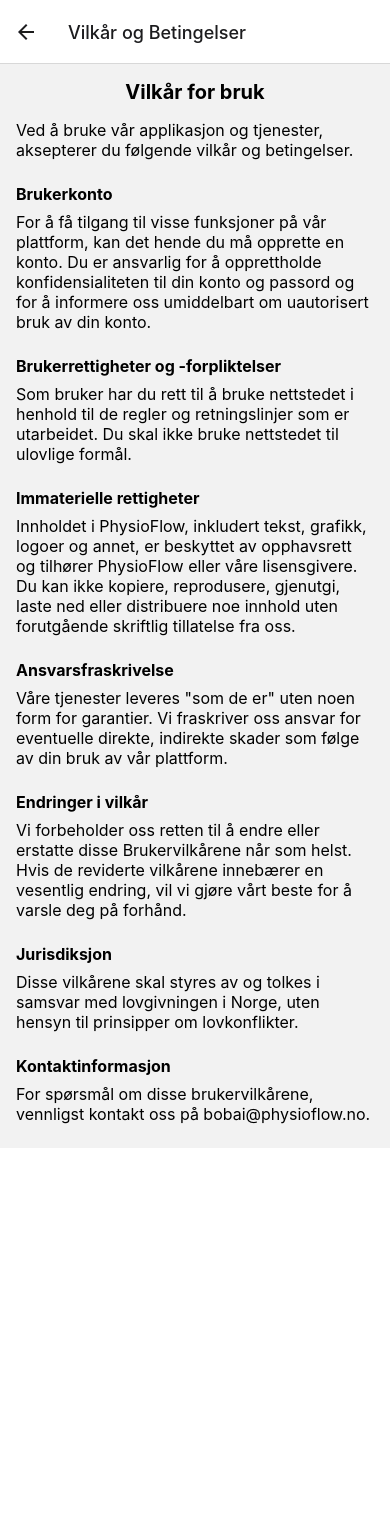
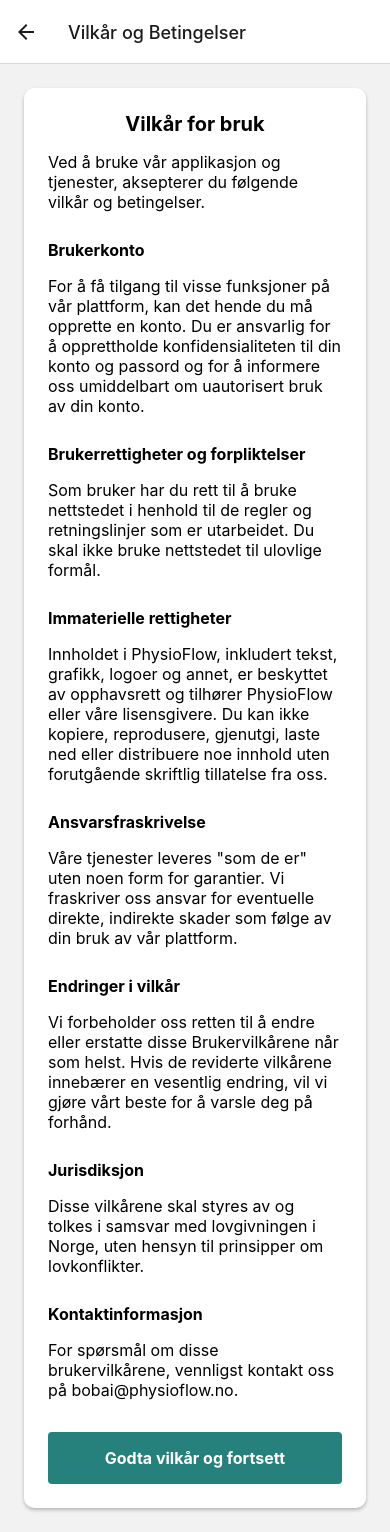
Before and after one commit to TommyS-NO/PhysioFlow-Prototype, a React Native app in the folder frontend/: screen /TermsScreen in a window 390 px wide. Before the commit the page ends 1148 px from the top, so only its background shows below. Built offline with nearby package versions, Linux system fonts and the light colour scheme; no server answers; the database is empty.

Commit message:
Makeover TermsScreen. Btn not activated or ready

```diff
--- a/frontend/Screens/TermsScreen.tsx
+++ b/frontend/Screens/TermsScreen.tsx
@@ -1,6 +1,128 @@
+// import React, { useState } from "react";
+// import { View, Text, StyleSheet, ScrollView, Alert } from "react-native";
+// import AsyncStorage from "@react-native-async-storage/async-storage";
+// import { useNavigation } from "@react-navigation/native";
+// import { theme } from "../theme";
+
+// const TermsScreen: React.FC = () => {
+//   const navigation = useNavigation();
+//   const [isAccepted, setIsAccepted] = useState(false);
+
+//   const handleAcceptTerms = async () => {
+//     if (isAccepted) {
+//       await AsyncStorage.setItem("termsAccepted", "true");
+//       navigation.goBack();
+//     } else {
+//       Alert.alert(
+//         "Vilkår må aksepteres",
+//         "Du må godta vilkårene for å fortsette."
+//       );
+//     }
+//   };
+
+//   return (
+//     <ScrollView contentContainerStyle={styles.container}>
+// <Text style={styles.title}>Vilkår for bruk</Text>
+// <Text style={styles.text}>
+//   Ved å bruke vår applikasjon og tjenester, aksepterer du følgende vilkår
+//   og betingelser.
+// </Text>
+
+// <Text style={styles.header}>Brukerkonto</Text>
+// <Text style={styles.text}>
+//   For å få tilgang til visse funksjoner på vår plattform, kan det hende du
+//   må opprette en konto. Du er ansvarlig for å opprettholde
+//   konfidensialiteten til din konto og passord og for å informere oss
+//   umiddelbart om uautorisert bruk av din konto.
+// </Text>
+
+// <Text style={styles.header}>Brukerrettigheter og -forpliktelser</Text>
+// <Text style={styles.text}>
+//   Som bruker har du rett til å bruke nettstedet i henhold til de regler og
+//   retningslinjer som er utarbeidet. Du skal ikke bruke nettstedet til
+//   ulovlige formål.
+// </Text>
+
+// <Text style={styles.header}>Immaterielle rettigheter</Text>
+// <Text style={styles.text}>
+//   Innholdet i PhysioFlow, inkludert tekst, grafikk, logoer og annet, er
+//   beskyttet av opphavsrett og tilhører PhysioFlow eller våre lisensgivere.
+//   Du kan ikke kopiere, reprodusere, gjenutgi, laste ned eller distribuere
+//   noe innhold uten forutgående skriftlig tillatelse fra oss.
+// </Text>
+
+// <Text style={styles.header}>Ansvarsfraskrivelse</Text>
+// <Text style={styles.text}>
+//   Våre tjenester leveres "som de er" uten noen form for garantier. Vi
+//   fraskriver oss ansvar for eventuelle direkte, indirekte skader som følge
+//   av din bruk av vår plattform.
+// </Text>
+
+// <Text style={styles.header}>Endringer i vilkår</Text>
+// <Text style={styles.text}>
+//   Vi forbeholder oss retten til å endre eller erstatte disse
+//   Brukervilkårene når som helst. Hvis de reviderte vilkårene innebærer en
+//   vesentlig endring, vil vi gjøre vårt beste for å varsle deg på forhånd.
+// </Text>
+
+// <Text style={styles.header}>Jurisdiksjon</Text>
+// <Text style={styles.text}>
+//   Disse vilkårene skal styres av og tolkes i samsvar med lovgivningen i
+//   Norge, uten hensyn til prinsipper om lovkonflikter.
+// </Text>
+
+// <Text style={styles.header}>Kontaktinformasjon</Text>
+// <Text style={styles.text}>
+//   For spørsmål om disse brukervilkårene, vennligst kontakt oss på
+//   bobai@physioflow.no.
+// </Text>
+//     </ScrollView>
+//   );
+// };
+
+// const styles = StyleSheet.create({
+//   container: {
+//     flexGrow: 1,
+//     padding: theme.spacing.medium,
+//   },
+//   title: {
+//     fontSize: theme.fontSize.title,
+//     fontWeight: "bold",
+//     marginBottom: theme.spacing.medium,
+//     textAlign: "center",
+//   },
+//   header: {
+//     fontSize: theme.fontSize.regular,
+//     fontWeight: "bold",
+//     marginTop: theme.spacing.medium,
+//     marginBottom: theme.spacing.small,
+//   },
+//   text: {
+//     fontSize: theme.fontSize.regular,
+//     color: theme.colors.text,
+//     marginBottom: theme.spacing.small,
+//   },
+
+//   buttonText: {
+//     color: theme.colors.text,
+//     fontSize: theme.fontSize.regular,
+//     fontWeight: "bold",
+//   },
+// });
+
+// export default TermsScreen;
+
+//
+
 import React, { useState } from "react";
-import { View, Text, StyleSheet, ScrollView, Alert } from "react-native";
-import AsyncStorage from "@react-native-async-storage/async-storage";
+import {
+  View,
+  Text,
+  TouchableOpacity,
+  StyleSheet,
+  ScrollView,
+  Alert,
+} from "react-native";
 import { useNavigation } from "@react-navigation/native";
 import { theme } from "../theme";
 
@@ -11,7 +133,7 @@
   const handleAcceptTerms = async () => {
     if (isAccepted) {
       await AsyncStorage.setItem("termsAccepted", "true");
-      navigation.goBack();
+      navigation.goBack(); // Endre denne til riktig navigering hvis nødvendig
     } else {
       Alert.alert(
         "Vilkår må aksepteres",
@@ -21,54 +143,58 @@
   };
 
   return (
-    <ScrollView contentContainerStyle={styles.container}>
+    <View style={styles.container}>
+      <View style={styles.textContainer}>
         <Text style={styles.title}>Vilkår for bruk</Text>
+        <ScrollView>
           <Text style={styles.text}>
-        Ved å bruke vår applikasjon og tjenester, aksepterer du følgende vilkår
-        og betingelser.
+            Ved å bruke vår applikasjon og tjenester, aksepterer du følgende
+            vilkår og betingelser.
           </Text>
 
           <Text style={styles.header}>Brukerkonto</Text>
           <Text style={styles.text}>
-        For å få tilgang til visse funksjoner på vår plattform, kan det hende du
-        må opprette en konto. Du er ansvarlig for å opprettholde
+            For å få tilgang til visse funksjoner på vår plattform, kan det
+            hende du må opprette en konto. Du er ansvarlig for å opprettholde
             konfidensialiteten til din konto og passord og for å informere oss
             umiddelbart om uautorisert bruk av din konto.
           </Text>
 
-      <Text style={styles.header}>Brukerrettigheter og -forpliktelser</Text>
+          <Text style={styles.header}>Brukerrettigheter og forpliktelser</Text>
           <Text style={styles.text}>
-        Som bruker har du rett til å bruke nettstedet i henhold til de regler og
-        retningslinjer som er utarbeidet. Du skal ikke bruke nettstedet til
-        ulovlige formål.
+            Som bruker har du rett til å bruke nettstedet i henhold til de
+            regler og retningslinjer som er utarbeidet. Du skal ikke bruke
+            nettstedet til ulovlige formål.
           </Text>
 
           <Text style={styles.header}>Immaterielle rettigheter</Text>
           <Text style={styles.text}>
-        Innholdet i PhysioFlow, inkludert tekst, grafikk, logoer og annet, er
-        beskyttet av opphavsrett og tilhører PhysioFlow eller våre lisensgivere.
-        Du kan ikke kopiere, reprodusere, gjenutgi, laste ned eller distribuere
-        noe innhold uten forutgående skriftlig tillatelse fra oss.
+            Innholdet i PhysioFlow, inkludert tekst, grafikk, logoer og annet,
+            er beskyttet av opphavsrett og tilhører PhysioFlow eller våre
+            lisensgivere. Du kan ikke kopiere, reprodusere, gjenutgi, laste ned
+            eller distribuere noe innhold uten forutgående skriftlig tillatelse
+            fra oss.
           </Text>
 
           <Text style={styles.header}>Ansvarsfraskrivelse</Text>
           <Text style={styles.text}>
             Våre tjenester leveres "som de er" uten noen form for garantier. Vi
-        fraskriver oss ansvar for eventuelle direkte, indirekte skader som følge
-        av din bruk av vår plattform.
+            fraskriver oss ansvar for eventuelle direkte, indirekte skader som
+            følge av din bruk av vår plattform.
           </Text>
 
           <Text style={styles.header}>Endringer i vilkår</Text>
           <Text style={styles.text}>
             Vi forbeholder oss retten til å endre eller erstatte disse
-        Brukervilkårene når som helst. Hvis de reviderte vilkårene innebærer en
-        vesentlig endring, vil vi gjøre vårt beste for å varsle deg på forhånd.
+            Brukervilkårene når som helst. Hvis de reviderte vilkårene innebærer
+            en vesentlig endring, vil vi gjøre vårt beste for å varsle deg på
+            forhånd.
           </Text>
 
           <Text style={styles.header}>Jurisdiksjon</Text>
           <Text style={styles.text}>
-        Disse vilkårene skal styres av og tolkes i samsvar med lovgivningen i
-        Norge, uten hensyn til prinsipper om lovkonflikter.
+            Disse vilkårene skal styres av og tolkes i samsvar med lovgivningen
+            i Norge, uten hensyn til prinsipper om lovkonflikter.
           </Text>
 
           <Text style={styles.header}>Kontaktinformasjon</Text>
@@ -77,13 +203,29 @@
             bobai@physioflow.no.
           </Text>
         </ScrollView>
+        <TouchableOpacity style={styles.button} onPress={handleAcceptTerms}>
+          <Text style={styles.buttonText}>Godta vilkår og fortsett</Text>
+        </TouchableOpacity>
+      </View>
+    </View>
   );
 };
 
 const styles = StyleSheet.create({
   container: {
-    flexGrow: 1,
-    padding: theme.spacing.medium,
+    flex: 1,
+    padding: theme.spacing.large,
+  },
+  textContainer: {
+    flex: 1,
+    padding: theme.spacing.large,
+    borderRadius: 10,
+    backgroundColor: "#FFF",
+    shadowColor: "#000",
+    shadowOffset: { width: 0, height: 2 },
+    shadowOpacity: 0.25,
+    shadowRadius: 3.84,
+    elevation: 5,
   },
   title: {
     fontSize: theme.fontSize.title,
@@ -92,21 +234,27 @@
     textAlign: "center",
   },
   header: {
-    fontSize: theme.fontSize.regular,
+    marginTop: 20,
+    fontSize: 16,
     fontWeight: "bold",
-    marginTop: theme.spacing.medium,
-    marginBottom: theme.spacing.small,
+    marginBottom: theme.spacing.medium,
   },
   text: {
     fontSize: theme.fontSize.regular,
     color: theme.colors.text,
     marginBottom: theme.spacing.small,
   },
-
+  button: {
+    padding: theme.spacing.medium,
+    backgroundColor: theme.colors.button,
+    borderRadius: theme.borderRadius.small,
+    marginTop: theme.spacing.large,
+  },
   buttonText: {
-    color: theme.colors.text,
+    color: "#FFF",
     fontSize: theme.fontSize.regular,
     fontWeight: "bold",
+    textAlign: "center",
   },
 });
 
```
Lines whose indentation alone changed are shown as unchanged.
